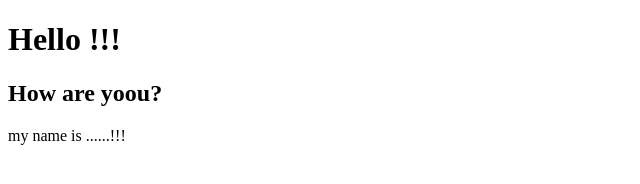
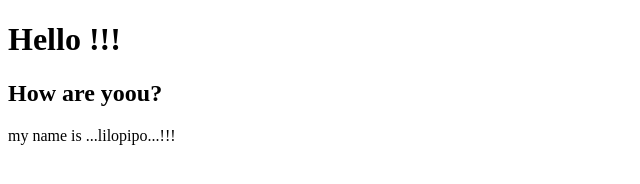
Before and after one commit to Rauwilll/HW_LAB40, a plain HTML site: page master.html in a window 1280 px wide. Shown: the full height of the page, 0-640 px from the left. Drawn offline with Linux system fonts and the light colour scheme.

Commit message:
salamalekum

```diff
--- a/master.html
+++ b/master.html
@@ -7,6 +7,6 @@
 <body>
     <h1>Hello !!!</h1>
     <h2>How are yoou?</h2>
-    <p>my name is ......!!!</p>
+    <p>my name is ...lilopipo...!!!</p>
 </body>
 </html>
```
